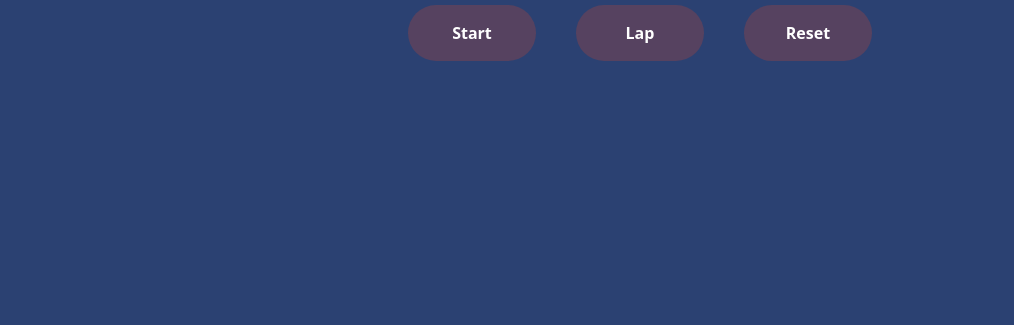
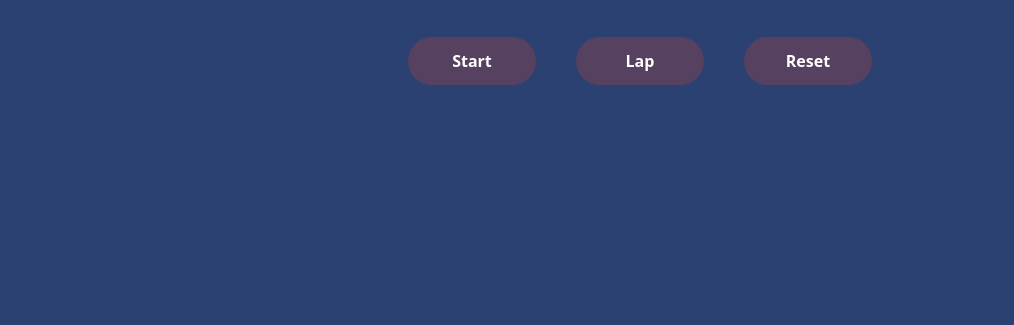
Before and after one commit to TsinatYilma/Stop-Watch, a website: page index.html in a window 1280 px wide. Shown: the part 475-800 px from the top of the page, without its empty margins (0-1014 px from the left). Drawn offline with Linux system fonts and the light colour scheme.

Commit message:
second commit

```diff
--- a/index.html
+++ b/index.html
@@ -14,7 +14,7 @@
         <h2 class="title text-3xl text-red-300 ts:text-5xl lg:text-6xl"><span class="text-pinky font-black">toggle</span> time</h2>
     </div>
 
-    <div class="main text-white flex flex-col pt-24 items-center">
+    <div class="main text-white flex flex-col mt-32 items-center">
         <h3 class="header text-[20px] ts:text-3xl">
             Online Timer & Stop Watch
         </h3>
@@ -46,14 +46,14 @@
                 </div>
             </div>
         </div>
-        <div class="buttons mt-12 w-full flex justify-center gap-10 z-50">
+        <div class="buttons mt-12 w-full flex justify-center gap-10 z-50 pr-3 pl-3">
             <button
-                class="start w-32 h-14 flex justify-center items-center bg-button_color border-3 border-black rounded-full font-bold hover:bg-pinky">
+                class="start w-32 h-12 flex justify-center items-center bg-button_color border-3 border-black rounded-full font-bold hover:bg-pinky">
                 Start</button>
             <button
-                class="lap w-32 h-14 flex justify-center items-center bg-button_color border-3 border-black rounded-full font-bold hover:bg-pinky">Lap</button>
+                class="lap w-32 h-12 flex justify-center items-center bg-button_color border-3 border-black rounded-full font-bold hover:bg-pinky">Lap</button>
             <button
-                class="reset w-32 h-14 flex justify-center items-center bg-button_color border-3 border-black rounded-full font-bold hover:bg-pinky">Reset</button>
+                class="reset w-32 h-12 flex justify-center items-center bg-button_color border-3 border-black rounded-full font-bold hover:bg-pinky">Reset</button>
         </div>
         <div class="lap-board mt-20 w-full flex flex-col items-center">
         </div>
```
Also changed, not shown: public/style.css.
